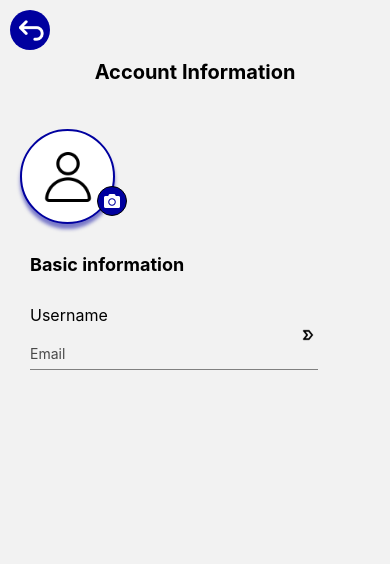
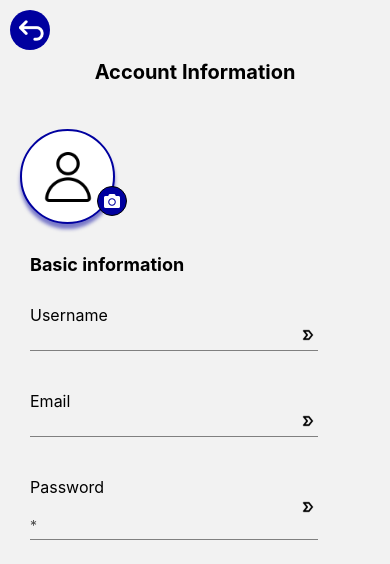
Before and after one commit to enriquedlc/scanner-barcode-archive, a React Native app: screen /USER_SETTINGS_SCREEN in a window 390 px wide. Shown: the top 564 px of the page. Built offline with nearby package versions, Linux system fonts and the light colour scheme; no server answers.

Commit message:
:sparkles: user basic information

```diff
--- /dev/null
+++ b/src/components/user-settings/user-info-item.tsx
@@ -0,0 +1,59 @@
+import { Image, StyleSheet, Text, TouchableOpacity, View } from "react-native";
+
+import { ARROW_BADGE_RIGHT } from "../../../assets/profile-images";
+import { useUserAuthStore } from "../../store/user-auth";
+
+import { BLUE_PALLETE } from "../../constants/colors/colors";
+import { FONT_SIZES } from "../../constants/font";
+
+type UserBasicInformationLabels = "username" | "email" | "password";
+
+interface UserInfoItemProps {
+	label: UserBasicInformationLabels;
+}
+
+export function UserInfoItem(props: UserInfoItemProps) {
+	const { label } = props;
+
+	const user = useUserAuthStore((state) => state.user);
+
+	return (
+		<View style={styles.basicInformationItem}>
+			<Text style={styles.userSettingLabel}>
+				{label.charAt(0).toUpperCase() + label.slice(1)}
+			</Text>
+			<TouchableOpacity style={{ alignSelf: "flex-end" }}>
+				<Image style={styles.arrowBadgeRight} source={ARROW_BADGE_RIGHT} />
+			</TouchableOpacity>
+			<Text style={styles.userSettingValue}>
+				{label === "password"
+					? new Array(user?.[label].length).fill("*").join("").substring(0, 12)
+					: user?.[label]}
+			</Text>
+		</View>
+	);
+}
+
+const styles = StyleSheet.create({
+	basicInformationItem: {
+		display: "flex",
+		alignItems: "flex-start",
+		width: "80%",
+		marginBottom: 40,
+		borderBottomColor: BLUE_PALLETE.GRAY,
+		borderBottomWidth: 1,
+	},
+
+	userSettingLabel: {
+		fontSize: FONT_SIZES.LARGE,
+	},
+	userSettingValue: {
+		fontSize: FONT_SIZES.MEDIUM,
+		color: BLUE_PALLETE.SECONDARY_BLACK,
+		paddingBottom: 5,
+	},
+	arrowBadgeRight: {
+		width: 20,
+		height: 20,
+	},
+});
--- a/src/components/user-settings/user-settings.tsx
+++ b/src/components/user-settings/user-settings.tsx
@@ -2,10 +2,11 @@ import { Image, StyleSheet, Text, TouchableOpacity, View } from "react-native";
 
 import { useAppNavigation } from "../../hooks/useAppNavigation";
 
-import { ARROW_BACK, ARROW_BADGE_RIGHT } from "../../../assets/profile-images";
+import { ARROW_BACK } from "../../../assets/profile-images";
 import { BLUE_PALLETE } from "../../constants/colors/colors";
 import { FONT_SIZES } from "../../constants/font";
 import { UserProfilePhoto } from "../profile/profile-info-card";
+import { UserInfoItem } from "./user-info-item";
 
 export function UserSettings() {
 	const { navigation } = useAppNavigation();
@@ -21,15 +22,9 @@ export function UserSettings() {
 			<UserProfilePhoto />
 			<View style={styles.settingsBasicInformationContainer}>
 				<Text style={styles.basicInformationText}>Basic information</Text>
-				{/* TODO: convert this into a TouchableOpacity */}
-				<View style={styles.basicInformationItem}>
-					<Text style={styles.userSettingLabel}>Username</Text>
-					<TouchableOpacity style={{ alignSelf: "flex-end" }}>
-						<Image style={styles.arrowBadgeRight} source={ARROW_BADGE_RIGHT} />
-					</TouchableOpacity>
-					<Text style={styles.userSettingValue}>Email</Text>
-					{/* TODO: convert this into a TouchableOpacity */}
-				</View>
+				<UserInfoItem label={"username"} />
+				<UserInfoItem label={"email"} />
+				<UserInfoItem label={"password"} />
 			</View>
 		</View>
 	);
@@ -64,28 +59,9 @@ const styles = StyleSheet.create({
 		paddingTop: 30,
 		paddingLeft: 30,
 	},
-	basicInformationItem: {
-		display: "flex",
-		alignItems: "flex-start",
-		width: "80%",
-		borderBottomColor: BLUE_PALLETE.GRAY,
-		borderBottomWidth: 1,
-	},
 	basicInformationText: {
 		fontSize: FONT_SIZES.EXTRA_LARGE,
 		fontWeight: "bold",
 		paddingBottom: 30,
 	},
-	userSettingLabel: {
-		fontSize: FONT_SIZES.LARGE,
-	},
-	userSettingValue: {
-		fontSize: FONT_SIZES.MEDIUM,
-		color: BLUE_PALLETE.SECONDARY_BLACK,
-		paddingBottom: 7,
-	},
-	arrowBadgeRight: {
-		width: 20,
-		height: 20,
-	},
 });
```
